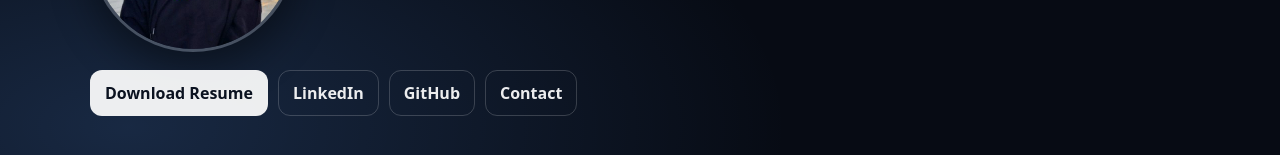
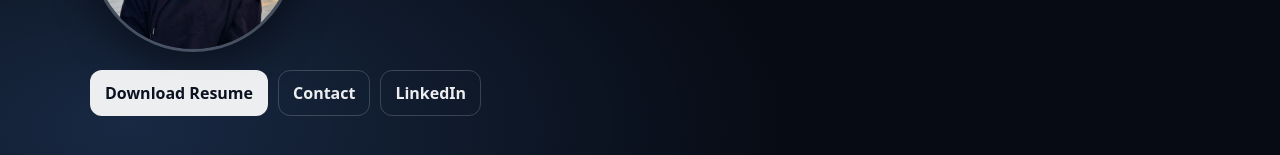
Before and after one commit to sindhumadireddy/portfolio, a React (Vite) app: page / in a window 1280 px wide. Shown: the part 270-425 px from the top of the page. Built offline with nearby package versions, Linux system fonts and the light colour scheme.

Commit message:
updating everyhting

```diff
--- a/src/App.jsx
+++ b/src/App.jsx
@@ -10,8 +10,7 @@ const DEFAULT_PROFILE = {
     "Building scalable, high-impact web platforms with a strong focus on performance, reliability, and product outcomes.",
   email: "sindhudev.in4@gmail.com",
   phone:"(346) 537-8178",
-  linkedin: "https://linkedin.com/in/sindhuja-madireddy-1684143a1",
-  github: "https://github.com/sindhuja-madireddy",
+  linkedin: "https://www.linkedin.com/in/sindhu-m-01272420a/",
   resumeUrl: "./Resume.pdf",
   highlights: [
     "7+ years delivering enterprise-grade UI and backend integrations",
@@ -416,14 +415,11 @@ export default function App() {
     {/* Buttons */}
     <div style={{ marginTop: 18, display: "flex", gap: 10, flexWrap: "wrap" }}>
       <Button href={profile.resumeUrl}>Download Resume</Button>
-      <Button variant="secondary" href={profile.linkedin}>
-        LinkedIn
-      </Button>
-      <Button variant="secondary" href={profile.github}>
-        GitHub
-      </Button>
       <Button variant="secondary" onClick={() => scrollToRef(contactRef)}>
         Contact
+      </Button>
+       <Button variant="secondary" href={profile.linkedin}>
+        LinkedIn
       </Button>
     </div>
   </section>
```
